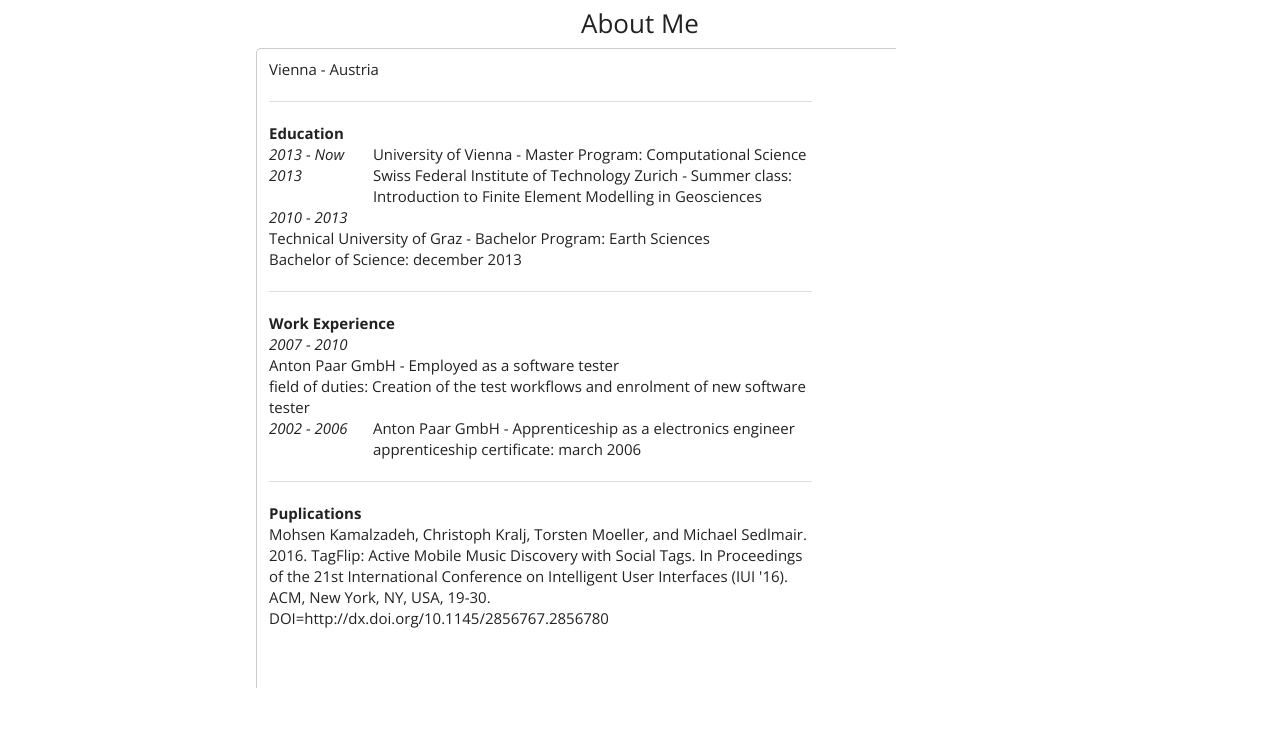
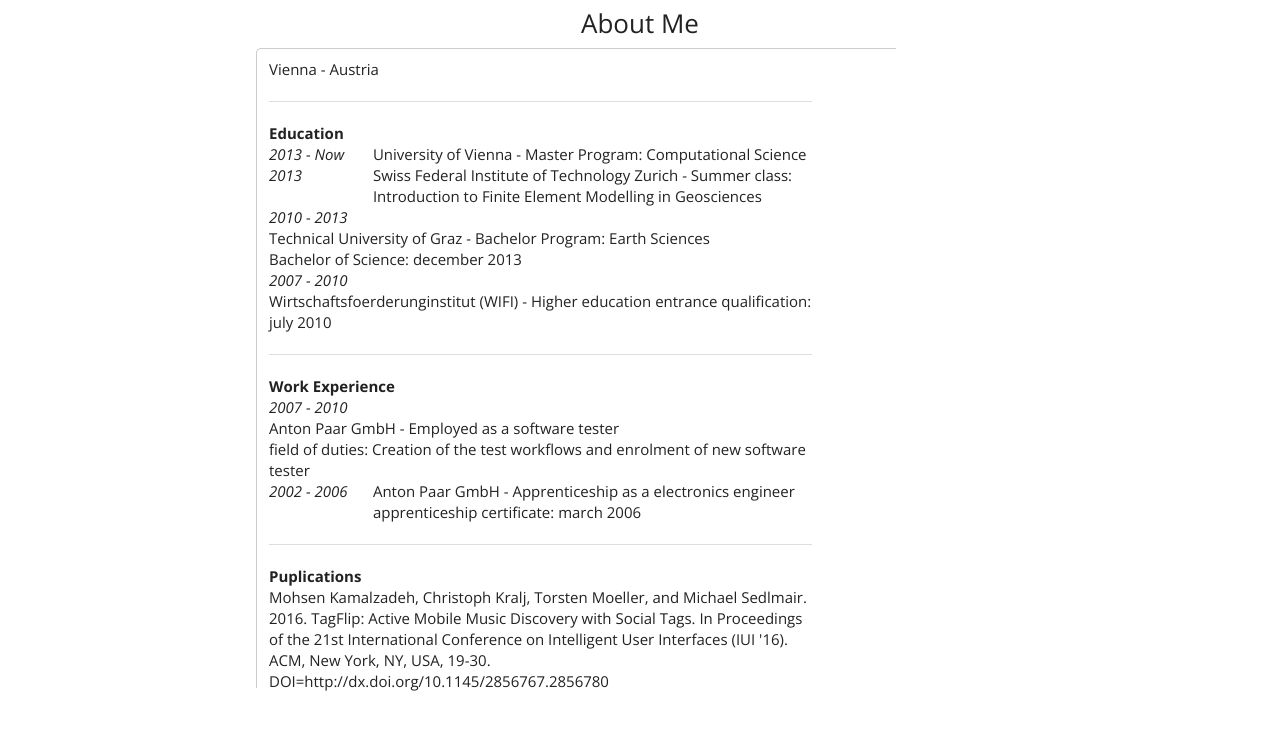
Before and after one commit to Christoph/Christoph.github.io, a website: page about.html in a window 1280 px wide. Shown: the part 57-786 px from the top of the page. Drawn offline with nearby package versions, Linux system fonts and the light colour scheme.

Commit message:
Added information.

```diff
--- a/about.html
+++ b/about.html
@@ -38,7 +38,9 @@
     <br>
     <div class="cv-text"><em>2010 - 2013</em></div>
     <div style="display: inline-block;">Technical University of Graz - Bachelor Program: Earth Sciences <br> Bachelor of Science: december 2013 </div>
-
+    <br>
+    <div class="cv-text"><em>2007 - 2010</em></div>
+    <div style="display: inline-block;">Wirtschaftsfoerderunginstitut (WIFI) - Higher education entrance qualification: july 2010 </div>
     <hr>
     <strong>Work Experience</strong>
     <br>
```
